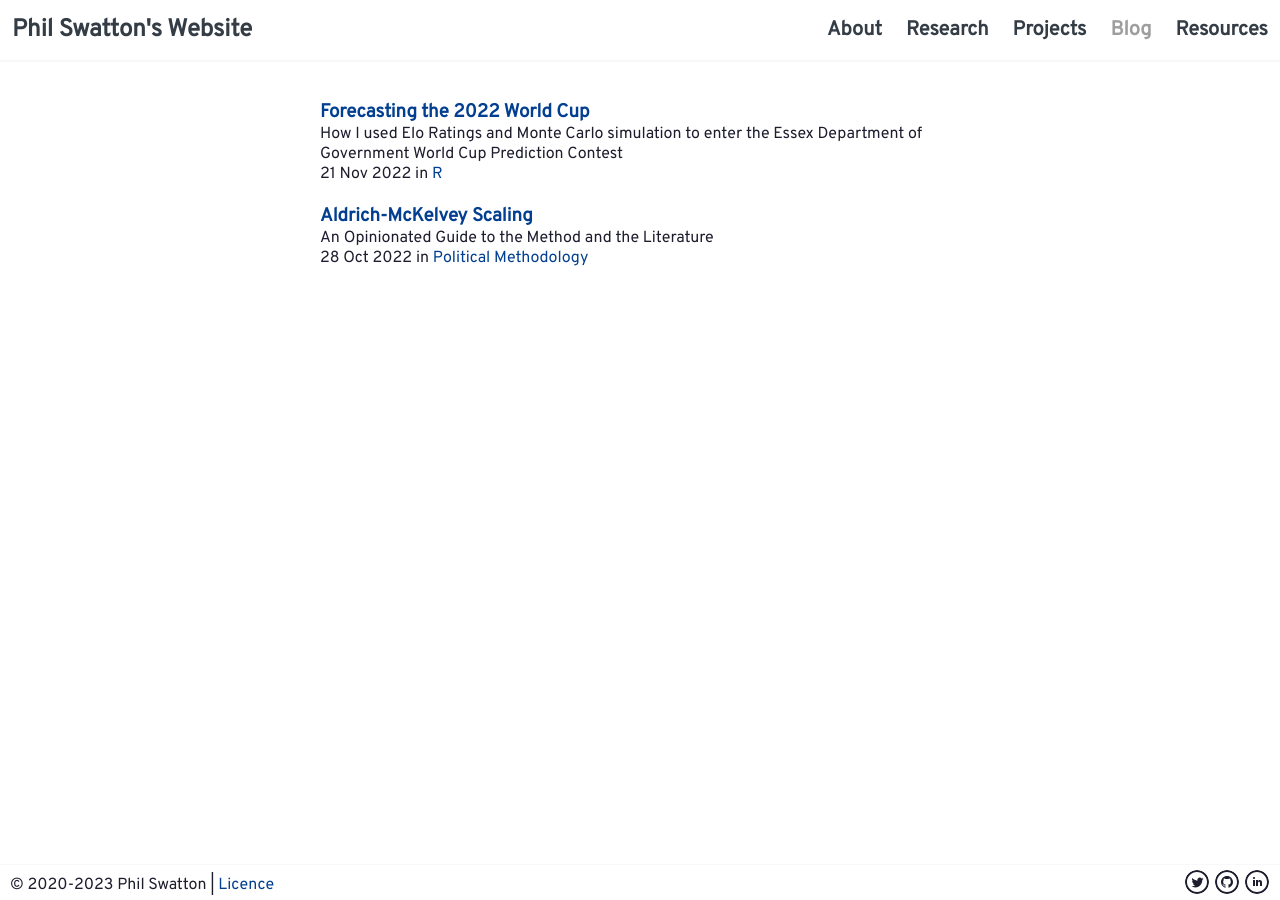
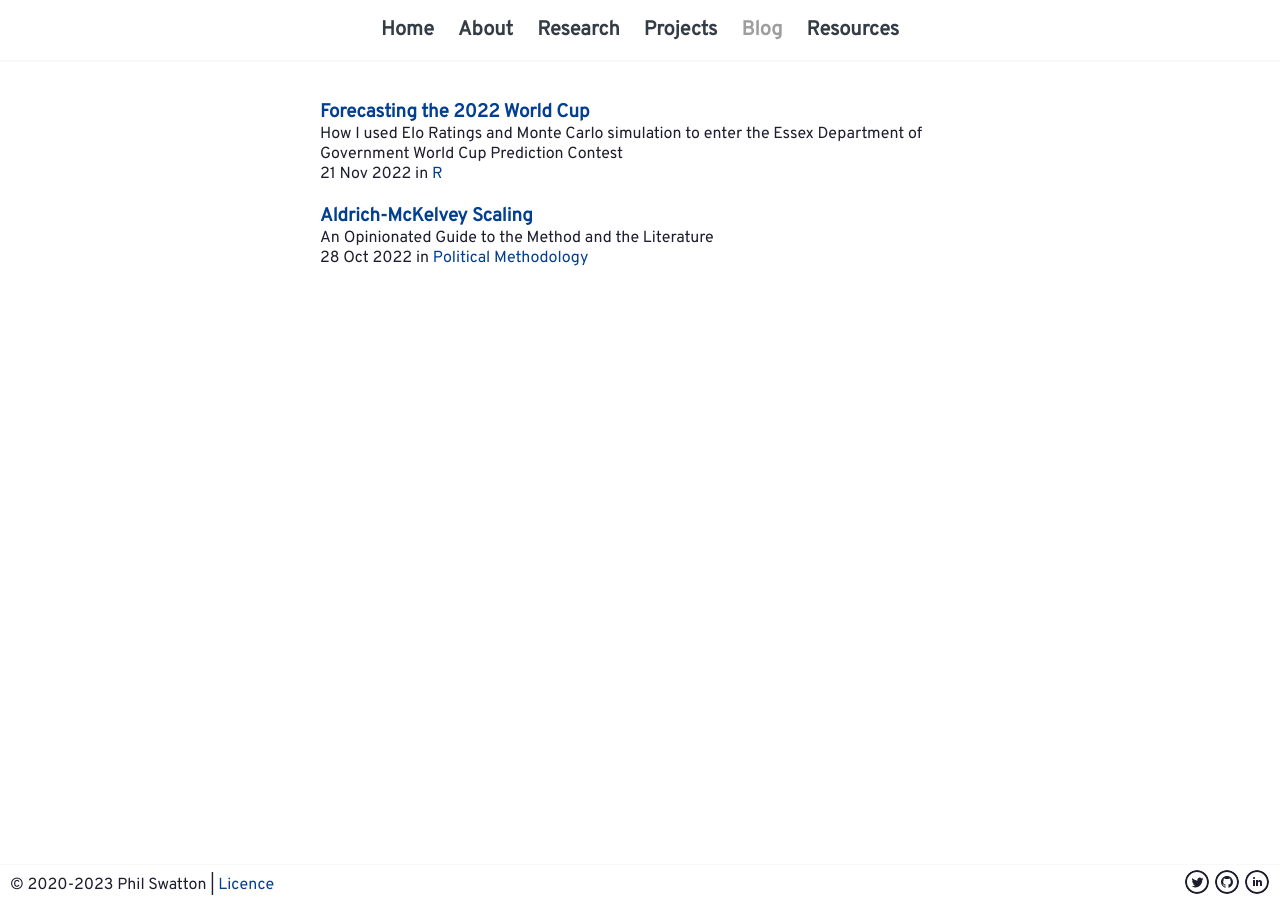
Before and after one commit to philswatton/philswatton.github.io, a Jekyll site: the page built from blog.md, in a window 1280 px wide. Built offline with Jekyll 4.4.1, drawn with Linux system fonts in a browser that asks for light colours.

Commit message:
Home nav same as others

```diff
--- a/_data/navigation.yml
+++ b/_data/navigation.yml
@@ -1,4 +1,4 @@
-- name: Phil Swatton's Website
+- name: Home
   link: /
 - name: About
   link: /about.html
--- a/_includes/navigation.html
+++ b/_includes/navigation.html
@@ -1,5 +1,6 @@
 <nav class = "nav" id="nav">
     {% for item in site.data.navigation %}
-    <a href="{{ item.link }}" {% if page.url == item.link %}class="current"{% endif %}{% if item.link == "/" %}id="home"{% endif %}>{{ item.name }}</a>
+    <!-- <a href="{{ item.link }}" {% if page.url == item.link %}class="current"{% endif %}{% if item.link == "/" %}id="home"{% endif %}>{{ item.name }}</a> -->
+    <a href="{{ item.link }}" {% if page.url == item.link %}class="current"{% endif %}>{{ item.name }}</a>
     {% endfor %}
 </nav>
```
